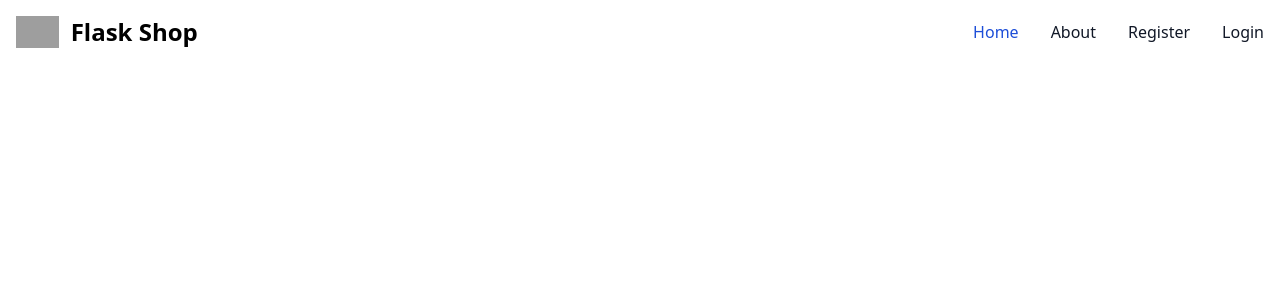
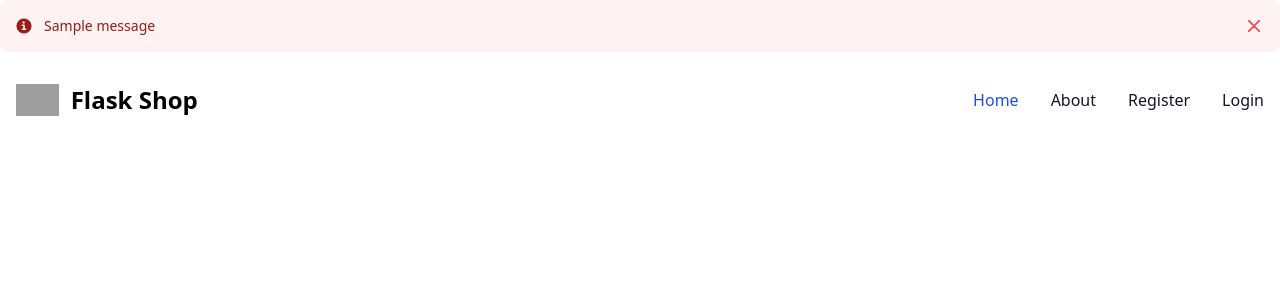
Before and after one commit to mikizdr/flask-wsl, a Flask app: template shopping/templates/base.html in a window 1280 px wide. Shown: the top 300 px of the page. Run offline with Flask 3, Linux system fonts and the light colour scheme; the template is opened without the code that fills it, so the values that code supplies are empty; tables that the repository leaves empty hold one stand-in row (values such as "Sample post"); one stand-in notice (Sample message) is shown; style sheets or scripts are compiled from the project's sources; some libraries are stand-ins or nearby versions; grey boxes are pictures that could not be loaded.

Commit message:
Add flash messages to base.html template

```diff
--- a/shopping/templates/base.html
+++ b/shopping/templates/base.html
@@ -22,6 +22,36 @@
     <body>
         {% endif %}
 
+        {% with messages = get_flashed_messages(with_categories=true) %}
+        {% if messages %}
+        {% for category, message in messages %}
+        <div id="alert-2"
+            class="flex items-center p-4 mb-4 text-red-800 rounded-lg bg-red-50 dark:bg-gray-800 dark:text-red-400"
+            role="alert">
+            <svg class="flex-shrink-0 w-4 h-4" aria-hidden="true" xmlns="http://www.w3.org/2000/svg" fill="currentColor"
+                viewBox="0 0 20 20">
+                <path
+                    d="M10 .5a9.5 9.5 0 1 0 9.5 9.5A9.51 9.51 0 0 0 10 .5ZM9.5 4a1.5 1.5 0 1 1 0 3 1.5 1.5 0 0 1 0-3ZM12 15H8a1 1 0 0 1 0-2h1v-3H8a1 1 0 0 1 0-2h2a1 1 0 0 1 1 1v4h1a1 1 0 0 1 0 2Z" />
+            </svg>
+            <span class="sr-only">Info</span>
+            <div class="ms-3 text-sm font-medium">
+                {{ message }}
+            </div>
+            <button type="button"
+                class="ms-auto -mx-1.5 -my-1.5 bg-red-50 text-red-500 rounded-lg focus:ring-2 focus:ring-red-400 p-1.5 hover:bg-red-200 inline-flex items-center justify-center h-8 w-8 dark:bg-gray-800 dark:text-red-400 dark:hover:bg-gray-700"
+                data-dismiss-target="#alert-2" aria-label="Close">
+                <span class="sr-only">Close</span>
+                <svg class="w-3 h-3" aria-hidden="true" xmlns="http://www.w3.org/2000/svg" fill="none"
+                    viewBox="0 0 14 14">
+                    <path stroke="currentColor" stroke-linecap="round" stroke-linejoin="round" stroke-width="2"
+                        d="m1 1 6 6m0 0 6 6M7 7l6-6M7 7l-6 6" />
+                </svg>
+            </button>
+        </div>
+        {% endfor %}
+        {% endif %}
+        {% endwith %}
+
         {% if url_for(request.endpoint) not in ['/auth/register', '/auth/login'] %}
         {% include 'partials/navbar.html' %}
         {% endif %}
```
